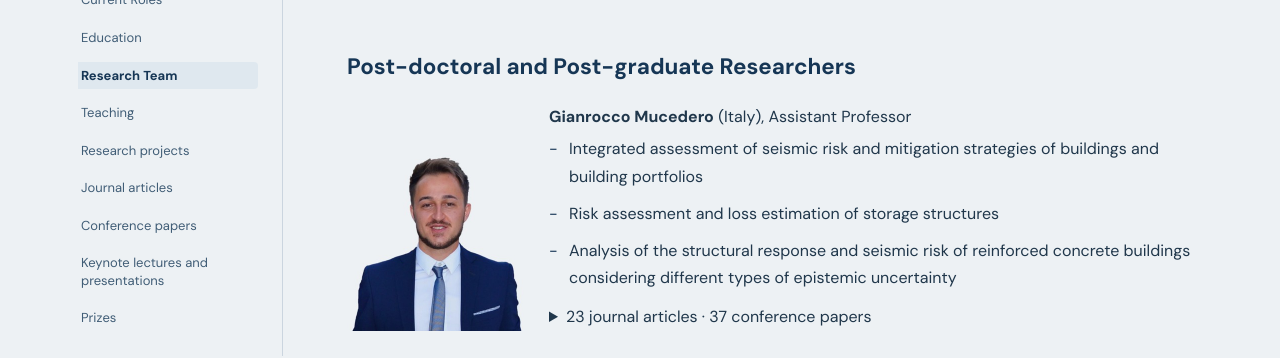
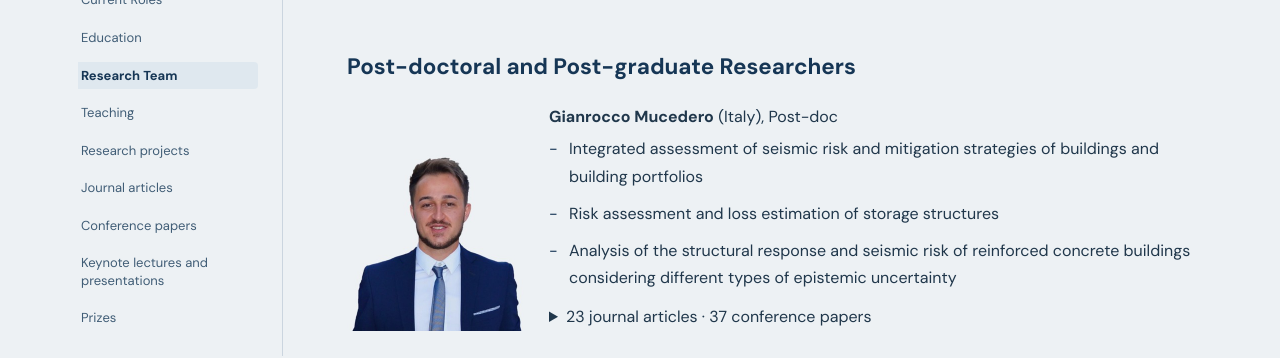
Before and after one commit to rncmonteiro/cv, a Jekyll site: the page built from index.md, in a window 1280 px wide and 900 px high, scrolled down 1834 px. Shown: the part 154-512 px from the top of the window. Built offline with Jekyll 4.4.1, drawn with Linux system fonts in a browser that asks for light colours.

Commit message:
Add files via upload

```diff
--- a/_includes/content/team.md
+++ b/_includes/content/team.md
@@ -5,7 +5,7 @@
 <div style="display:flex; align-items:flex-end; gap:22px; margin:18px 0 24px; flex-wrap:wrap;">
   <img src="assets/gianrocco-mucedero.jpg" alt="Gianrocco Mucedero" width="180" height="180" style="width:180px !important; min-width:180px; max-width:180px; height:180px !important; min-height:180px; max-height:180px; object-fit:cover; border-radius:6px; flex-shrink:0;">
   <div style="flex:1 1 240px; min-width:0; align-self:flex-end; margin-bottom:0; padding-bottom:0;">
-    <strong>Gianrocco Mucedero</strong> (Italy), Assistant Professor
+    <strong>Gianrocco Mucedero</strong> (Italy), Post-doc
     <ul style="margin-bottom:0 !important; padding-bottom:0;">
       <li>Integrated assessment of seismic risk and mitigation strategies of buildings and building portfolios</li>
       <li>Risk assessment and loss estimation of storage structures</li>
@@ -793,146 +793,146 @@
 
 #### Past
 
-Christou. I. — MSc in Civil Engineering for Mitigation of Risk from Natural Hazards (ROSE)
-Towards a Database of Fragility Functions for Retrofitted RC Buildings for Regional Analysis
+<span style="color:var(--ink)">Christou. I. — MSc in Civil Engineering for Mitigation of Risk from Natural Hazards (ROSE)
+Towards a Database of Fragility Functions for Retrofitted RC Buildings for Regional Analysis</span>
 
-Arnesano, A. — MSc in Civil Engineering (University of Pavia)
-Impact of masonry infills on the seismic performance of reinforced concrete structures
+<span style="color:var(--ink)">Arnesano, A. — MSc in Civil Engineering (University of Pavia)
+Impact of masonry infills on the seismic performance of reinforced concrete structures</span>
 
-Vergaro, M. — MSc in Civil Engineering (University of Salento)
-Seismic vulnerability and seismic risk classification of an existing school building: impact of masonry infills
+<span style="color:var(--ink)">Vergaro, M. — MSc in Civil Engineering (University of Salento)
+Seismic vulnerability and seismic risk classification of an existing school building: impact of masonry infills</span>
 
-Damiani, F. — MSc in Civil Engineering for Mitigation of Risk from Natural Hazards (ROSE)
-Seismic design and loss assessment of base-isolated structures using a PBEE framework
+<span style="color:var(--ink)">Damiani, F. — MSc in Civil Engineering for Mitigation of Risk from Natural Hazards (ROSE)
+Seismic design and loss assessment of base-isolated structures using a PBEE framework</span>
 
-Garzia, G. — MSc in Civil Engineering for Mitigation of Risk from Natural Hazards (ROSE)
-Seismic Assessment and Global Retrofitting of Reinforced Concrete Buildings using a Displacement-Based Design Procedure
+<span style="color:var(--ink)">Garzia, G. — MSc in Civil Engineering for Mitigation of Risk from Natural Hazards (ROSE)
+Seismic Assessment and Global Retrofitting of Reinforced Concrete Buildings using a Displacement-Based Design Procedure</span>
 
-Salvalalio, C. — MSc in Civil Engineering for Mitigation of Risk from Natural Hazards (ROSE)
-Seismic Assessment and Retrofitting of Exiting RC Buildings
+<span style="color:var(--ink)">Salvalalio, C. — MSc in Civil Engineering for Mitigation of Risk from Natural Hazards (ROSE)
+Seismic Assessment and Retrofitting of Exiting RC Buildings</span>
 
-Purushothama, C. — MSc in Geomechanics, Civil Engineering and Risks (University of Grenoble Alpes, France)
-Simplified Seismic Assessment of Infilled RC Frames
+<span style="color:var(--ink)">Purushothama, C. — MSc in Geomechanics, Civil Engineering and Risks (University of Grenoble Alpes, France)
+Simplified Seismic Assessment of Infilled RC Frames</span>
 
-Leone, J. — MSc in Earthquake Engineering and Engineering Seismology (MEEES)
-Evaluation of Risk Consistency of Force-Based and Displacement-Based Design Methods
+<span style="color:var(--ink)">Leone, J. — MSc in Earthquake Engineering and Engineering Seismology (MEEES)
+Evaluation of Risk Consistency of Force-Based and Displacement-Based Design Methods</span>
 
-Mora, A. — MSc in Earthquake Engineering and Engineering Seismology (MEEES)
-Evaluation of Risk Consistency of Force-Based and Displacement-Based Design Methods for Reinforced Concrete Moment Frames
+<span style="color:var(--ink)">Mora, A. — MSc in Earthquake Engineering and Engineering Seismology (MEEES)
+Evaluation of Risk Consistency of Force-Based and Displacement-Based Design Methods for Reinforced Concrete Moment Frames</span>
 
-Akan, O. — MSc in Earthquake Engineering and Engineering Seismology (MEEES)
-Establishing Displaced Shapes of Infilled RC Frames in Displacement-Based Design and Assessment
+<span style="color:var(--ink)">Akan, O. — MSc in Earthquake Engineering and Engineering Seismology (MEEES)
+Establishing Displaced Shapes of Infilled RC Frames in Displacement-Based Design and Assessment</span>
 
-Cripstyani, M. — MSc in Earthquake Engineering and Engineering Seismology (MEEES)
-Seismic Risk Assessment of Bridges in Indonesia
+<span style="color:var(--ink)">Cripstyani, M. — MSc in Earthquake Engineering and Engineering Seismology (MEEES)
+Seismic Risk Assessment of Bridges in Indonesia</span>
 
-Ahmed, S. — MSc in Earthquake Engineering and Engineering Seismology (MEEES)
-Large-Scale Seismic Risk Assessment and Definition of Retrofitting Strategies for RC Buildings
+<span style="color:var(--ink)">Ahmed, S. — MSc in Earthquake Engineering and Engineering Seismology (MEEES)
+Large-Scale Seismic Risk Assessment and Definition of Retrofitting Strategies for RC Buildings</span>
 
-Gonzalez, I. — MSc in Earthquake Engineering and Engineering Seismology (ROSE)
-Implications of seismic design provisions on accelerations sensitive non-structural components due to earthquake loading
+<span style="color:var(--ink)">Gonzalez, I. — MSc in Earthquake Engineering and Engineering Seismology (ROSE)
+Implications of seismic design provisions on accelerations sensitive non-structural components due to earthquake loading</span>
 
-Alvarez, L. — MSc in Earthquake Engineering and Engineering Seismology (ROSE)
-Effect of material mechanical property variability on seismic performance of steel frames
+<span style="color:var(--ink)">Alvarez, L. — MSc in Earthquake Engineering and Engineering Seismology (ROSE)
+Effect of material mechanical property variability on seismic performance of steel frames</span>
 
-Shahnazaryan, D. — MSc in Earthquake Engineering and Engineering Seismology (ROSE)
-Comparison of earthquake-induced losses of reinforced concrete and steel frame buildings
+<span style="color:var(--ink)">Shahnazaryan, D. — MSc in Earthquake Engineering and Engineering Seismology (ROSE)
+Comparison of earthquake-induced losses of reinforced concrete and steel frame buildings</span>
 
-Rica, V. — MSc Erasmus Mundus in Earthquake Engineering and Engineering Seismology (MEEES)
-Integrated Seismic Risk in Palestine
+<span style="color:var(--ink)">Rica, V. — MSc Erasmus Mundus in Earthquake Engineering and Engineering Seismology (MEEES)
+Integrated Seismic Risk in Palestine</span>
 
-Carofilis, W. — MSc in Earthquake Engineering and Engineering Seismology (ROSE)
-Seismic Loss Assessment and Retrofitting Strategies of a RC School Building
+<span style="color:var(--ink)">Carofilis, W. — MSc in Earthquake Engineering and Engineering Seismology (ROSE)
+Seismic Loss Assessment and Retrofitting Strategies of a RC School Building</span>
 
-Bellotti, V. — MSc in Earthquake Engineering and Engineering Seismology (ROSE)
-Seismic assessment of low-rise masonry buildings in Groningen’s province (NL)
+<span style="color:var(--ink)">Bellotti, V. — MSc in Earthquake Engineering and Engineering Seismology (ROSE)
+Seismic assessment of low-rise masonry buildings in Groningen’s province (NL)</span>
 
-Zampieri, S. — MSc in Earthquake Engineering and Engineering Seismology (ROSE)
-Human-Induced Seismicity in Groningen: Prioritization of risk assessments and Resilience-Based Design
+<span style="color:var(--ink)">Zampieri, S. — MSc in Earthquake Engineering and Engineering Seismology (ROSE)
+Human-Induced Seismicity in Groningen: Prioritization of risk assessments and Resilience-Based Design</span>
 
-Bagavasingam, T. — MSc Erasmus Mundus in Earthquake Engineering and Engineering Seismology (MEEES)
-Development of Fragility Curves for RC Buildings in Northern Algeria
+<span style="color:var(--ink)">Bagavasingam, T. — MSc Erasmus Mundus in Earthquake Engineering and Engineering Seismology (MEEES)
+Development of Fragility Curves for RC Buildings in Northern Algeria</span>
 
-Mercurio, A. — MSc in Earthquake Engineering and Engineering Seismology (ROSE)
-Floor Response Spectrum for Seismic Design: Intervention on a High-Rise Building in Milan
+<span style="color:var(--ink)">Mercurio, A. — MSc in Earthquake Engineering and Engineering Seismology (ROSE)
+Floor Response Spectrum for Seismic Design: Intervention on a High-Rise Building in Milan</span>
 
-Borozan J. — MSc in Earthquake Engineering and Engineering Seismology (ROSE)
-Seismic assessment of RC buildings considering soil-structure interaction
+<span style="color:var(--ink)">Borozan J. — MSc in Earthquake Engineering and Engineering Seismology (ROSE)
+Seismic assessment of RC buildings considering soil-structure interaction</span>
 
-O’Hearne N. — MSc in Earthquake Engineering and Engineering Seismology (ROSE)
-Seismic numerical assessment of historical buildings
+<span style="color:var(--ink)">O’Hearne N. — MSc in Earthquake Engineering and Engineering Seismology (ROSE)
+Seismic numerical assessment of historical buildings</span>
 
-Musta P. — MSc Erasmus Mundus in Earthquake Engineering and Engineering Seismology (MEEES)
-Simplified Numerical Models for Seismic Performance of CFSTs
+<span style="color:var(--ink)">Musta P. — MSc Erasmus Mundus in Earthquake Engineering and Engineering Seismology (MEEES)
+Simplified Numerical Models for Seismic Performance of CFSTs</span>
 
-Gaviria A. — MSc in Risk and Emergency Management
-Database of standards, practices and procedures for disaster risk reduction
+<span style="color:var(--ink)">Gaviria A. — MSc in Risk and Emergency Management
+Database of standards, practices and procedures for disaster risk reduction</span>
 
-Sarchi, L. — MSc in Risk and Emergency Management
-Numerical modeling of non-engineered structures
+<span style="color:var(--ink)">Sarchi, L. — MSc in Risk and Emergency Management
+Numerical modeling of non-engineered structures</span>
 
-Perdomo C. — MSc Erasmus Mundus in Earthquake Engineering and Engineering Seismology (MEEES)
-Use of Generalized Force Vectors for multi-mode pushover analysis of bridges
+<span style="color:var(--ink)">Perdomo C. — MSc Erasmus Mundus in Earthquake Engineering and Engineering Seismology (MEEES)
+Use of Generalized Force Vectors for multi-mode pushover analysis of bridges</span>
 
-Kalemi, B. — MSc Erasmus Mundus in Earthquake Engineering and Engineering Seismology (MEEES)
-Seismic Performance of RC Filled Steel Columns
+<span style="color:var(--ink)">Kalemi, B. — MSc Erasmus Mundus in Earthquake Engineering and Engineering Seismology (MEEES)
+Seismic Performance of RC Filled Steel Columns</span>
 
-Mystiliadi, A. — MSc Erasmus Mundus in Earthquake Engineering and Engineering Seismology (MEEES)
-Steel fibres reinforced concrete in static and dynamic conditions
+<span style="color:var(--ink)">Mystiliadi, A. — MSc Erasmus Mundus in Earthquake Engineering and Engineering Seismology (MEEES)
+Steel fibres reinforced concrete in static and dynamic conditions</span>
 
-Qu, L. — MSc Erasmus Mundus in Earthquake Engineering and Engineering Seismology (MEEES)
-Seismic performance of RC structures with mixed steel-FRP rebars
+<span style="color:var(--ink)">Qu, L. — MSc Erasmus Mundus in Earthquake Engineering and Engineering Seismology (MEEES)
+Seismic performance of RC structures with mixed steel-FRP rebars</span>
 
-Vecere, A. — MSc in Risk and Emergency Management
-Post Disaster Needs Assessment – Shelter structures
+<span style="color:var(--ink)">Vecere, A. — MSc in Risk and Emergency Management
+Post Disaster Needs Assessment – Shelter structures</span>
 
-Ejiofor, M. — MSc in Risk and Emergency Management
-Flood Risk Model for Nigeria
+<span style="color:var(--ink)">Ejiofor, M. — MSc in Risk and Emergency Management
+Flood Risk Model for Nigeria</span>
 
-Civiletti, G. — MSc in Risk and Emergency Management
-Improved models for increased seismic risk awareness
+<span style="color:var(--ink)">Civiletti, G. — MSc in Risk and Emergency Management
+Improved models for increased seismic risk awareness</span>
 
-Jiang, Y. — MSc in Earthquake Engineering and Engineering Seismology (ROSE)
-Sustainable High-Performance Concrete-Steel Tubular Columns for Seismic Areas
+<span style="color:var(--ink)">Jiang, Y. — MSc in Earthquake Engineering and Engineering Seismology (ROSE)
+Sustainable High-Performance Concrete-Steel Tubular Columns for Seismic Areas</span>
 
-Ahmed, K. — MSc in Risk and Emergency Management
-Seismic Risk Assessment in Pakistan
+<span style="color:var(--ink)">Ahmed, K. — MSc in Risk and Emergency Management
+Seismic Risk Assessment in Pakistan</span>
 
-Ghazaryan, A. — MSc in Risk and Emergency Management
-Disaster risk financing and insurance strategy
+<span style="color:var(--ink)">Ghazaryan, A. — MSc in Risk and Emergency Management
+Disaster risk financing and insurance strategy</span>
 
-Keramat, S. — MSc in Risk and Emergency Management
-Reducing Disaster Risk through Promotion of Rights and Good Governance
+<span style="color:var(--ink)">Keramat, S. — MSc in Risk and Emergency Management
+Reducing Disaster Risk through Promotion of Rights and Good Governance</span>
 
-Zhang, X. — MSc in Earthquake Engineering and Engineering Seismology (ROSE)
-Different Approaches to Derive Analytical Fragility Functions of Bridges
+<span style="color:var(--ink)">Zhang, X. — MSc in Earthquake Engineering and Engineering Seismology (ROSE)
+Different Approaches to Derive Analytical Fragility Functions of Bridges</span>
 
-Zelaschi, C. — MSc in Earthquake Engineering and Engineering Seismology (ROSE)
-Systemic characterization of RC bridges for seismic loss assessment
+<span style="color:var(--ink)">Zelaschi, C. — MSc in Earthquake Engineering and Engineering Seismology (ROSE)
+Systemic characterization of RC bridges for seismic loss assessment</span>
 
-Sriwastava, A. — MSc in Risk and Emergency Management
-Development of a methodology to distribute existing rainfall amounts on terrain and simulation of rainfall induced flooding
+<span style="color:var(--ink)">Sriwastava, A. — MSc in Risk and Emergency Management
+Development of a methodology to distribute existing rainfall amounts on terrain and simulation of rainfall induced flooding</span>
 
-Sepitci, B. — MSc in Risk and Emergency Management
-The Relationship between Global Climate Change and Rainfall Induced Natural Hazards
+<span style="color:var(--ink)">Sepitci, B. — MSc in Risk and Emergency Management
+The Relationship between Global Climate Change and Rainfall Induced Natural Hazards</span>
 
-Santos, R. — MSc in Risk and Emergency Management
-Assessing housing needs following the Canterbury Earthquakes: A critical review of predictive models and feasibility of their implementation in New Zealand
+<span style="color:var(--ink)">Santos, R. — MSc in Risk and Emergency Management
+Assessing housing needs following the Canterbury Earthquakes: A critical review of predictive models and feasibility of their implementation in New Zealand</span>
 
-González, R. — MSc in Risk and Emergency Management
-From hurricane hazard modelling to risk assessment; a comparative study
+<span style="color:var(--ink)">González, R. — MSc in Risk and Emergency Management
+From hurricane hazard modelling to risk assessment; a comparative study</span>
 
-Servi, Y. — MSc in Risk and Emergency Management
-Disaster Risk Management for the East Asia and Pacific Region
+<span style="color:var(--ink)">Servi, Y. — MSc in Risk and Emergency Management
+Disaster Risk Management for the East Asia and Pacific Region</span>
 
-Endire, Y. — MSc in Risk and Emergency Management
-Wildfire Risk Assessment in Benishangul Gumuz Regional State of Ethiopia
+<span style="color:var(--ink)">Endire, Y. — MSc in Risk and Emergency Management
+Wildfire Risk Assessment in Benishangul Gumuz Regional State of Ethiopia</span>
 
-Carvalho, A. — MSc in Civil Engineering (University of Porto)
-Seismic assessment of reinforced concrete bridges
+<span style="color:var(--ink)">Carvalho, A. — MSc in Civil Engineering (University of Porto)
+Seismic assessment of reinforced concrete bridges</span>
 
-Sousa, L. — MSc in Civil Engineering (University of Porto)
-Seismic assessment of reinforced concrete hollow pier bridges
+<span style="color:var(--ink)">Sousa, L. — MSc in Civil Engineering (University of Porto)
+Seismic assessment of reinforced concrete hollow pier bridges</span>
 
-Ribeiro, R — MSc in Civil Engineering (University of Porto)
-Pushover analysis of reinforced concrete bridges
+<span style="color:var(--ink)">Ribeiro, R — MSc in Civil Engineering (University of Porto)
+Pushover analysis of reinforced concrete bridges</span>
```
